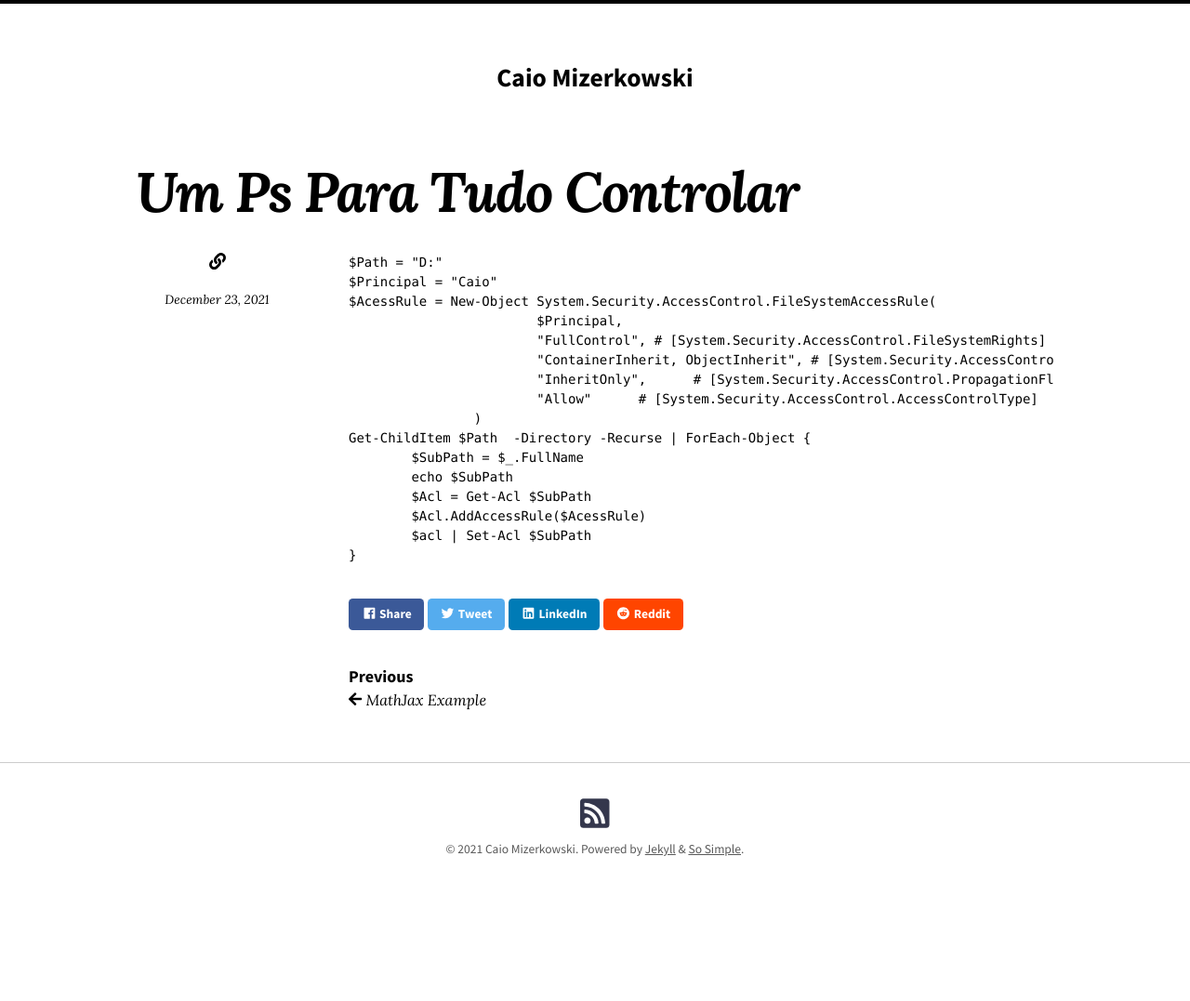
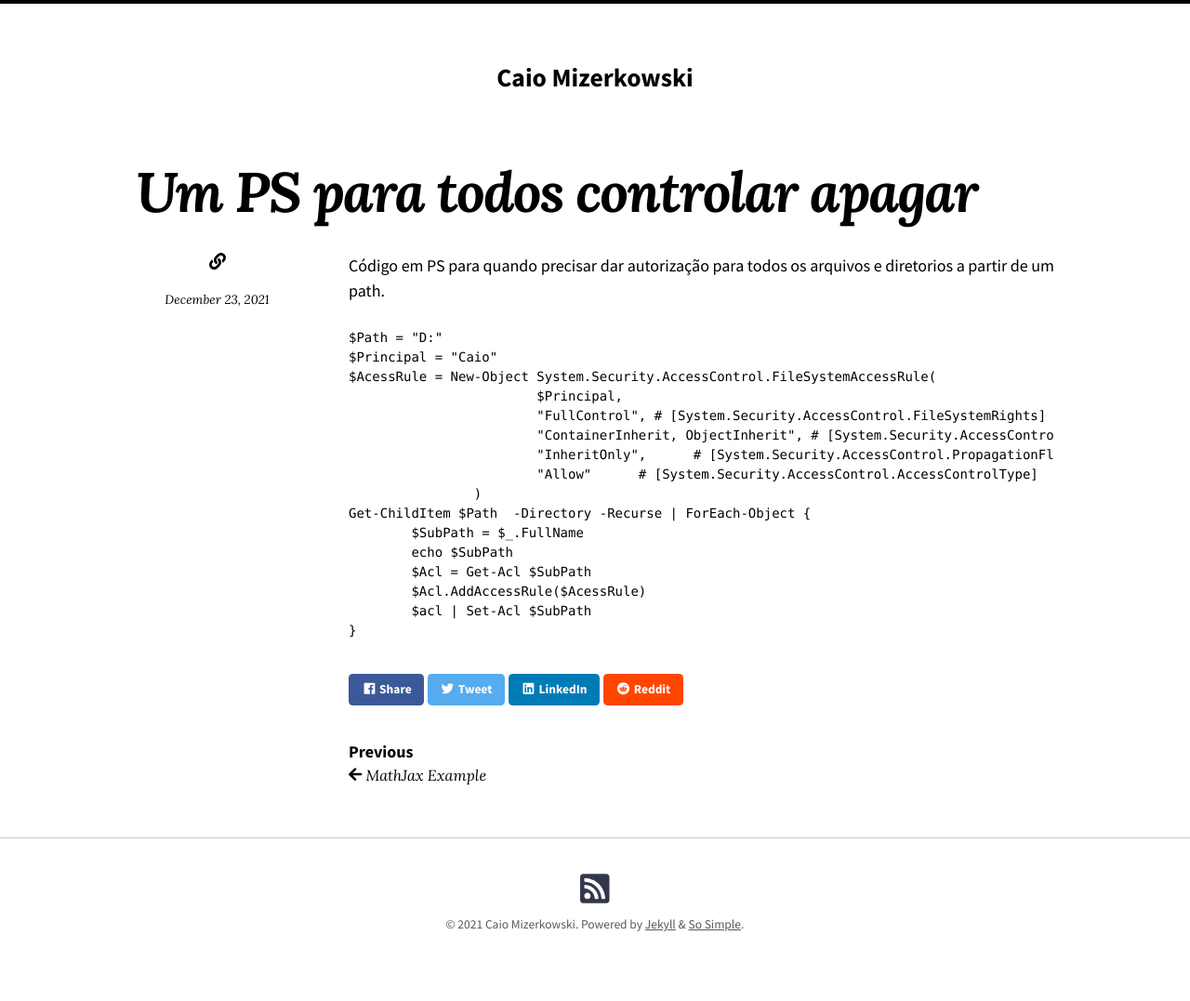
Before and after one commit to CaioMizerkowski/CaioMizerkowski.github.io, a Jekyll site: the page built from _posts/2021-12-23-Um-PS-para-tudo-controlar.md, in a window 1280 px wide. Shown: the whole page at 93% size. Built offline with Jekyll 4.4.1, drawn with Linux system fonts in a browser that asks for light colours; nearby versions of some CDN libraries; before the commit the page ends 996 px from its top, so only the background shows below that.

Commit message:
Update 2021-12-23-Um-PS-para-tudo-controlar.md

````diff
--- a/_posts/2021-12-23-Um-PS-para-tudo-controlar.md
+++ b/_posts/2021-12-23-Um-PS-para-tudo-controlar.md
@@ -1,3 +1,10 @@
+---
+title: Um PS para todos controlar ~~apagar~~
+date: 2021-12-23
+---
+
+Código em PS para quando precisar dar autorização para todos os arquivos e diretorios a partir de um path.
+
 ```PS
 $Path = "D:"
 $Principal = "Caio"
````
